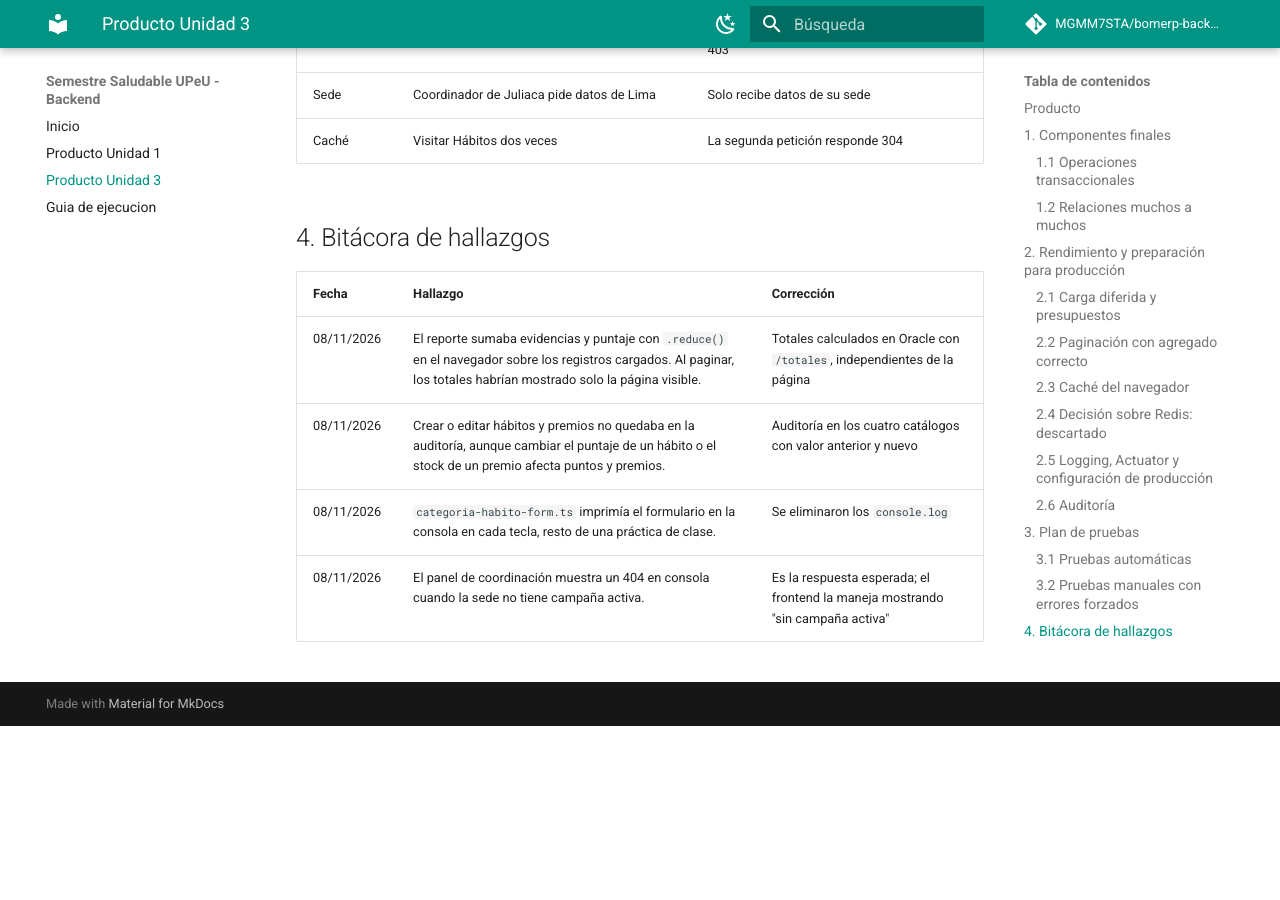
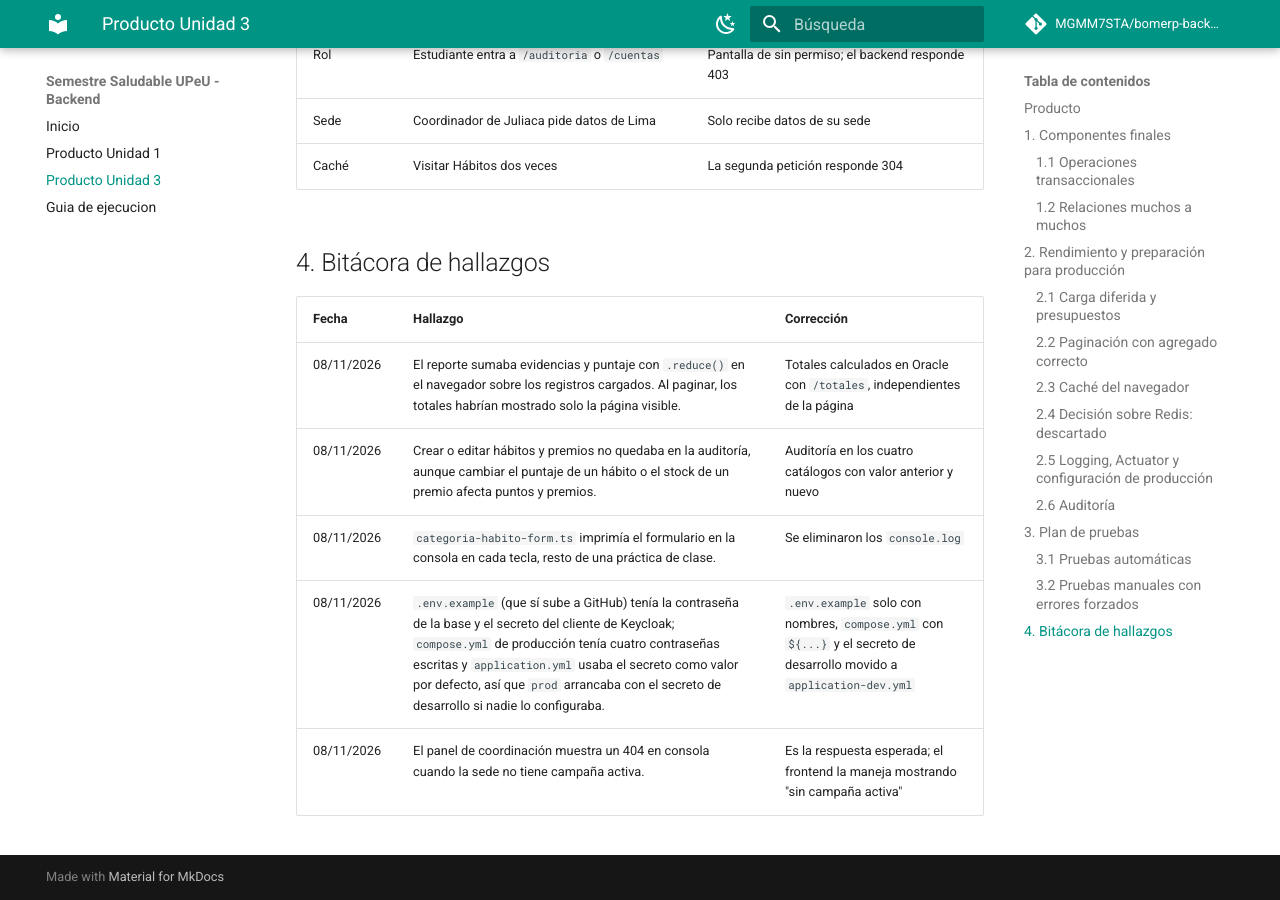
Before and after one commit to MGMM7STA/bomerp-backend, an MkDocs documentation site: the page built from docs/proyecto-integrador/u3/lp2-producto.md, in a window 1280 px wide and 900 px high, scrolled down 5047 px. Built offline with MkDocs 1.6.1 and Material for MkDocs 9.7.7, drawn with Linux system fonts in a browser that asks for light colours; comment, search, counter and statistics services are not loaded; before the commit the page ends 5773 px from its top, so only the background shows below that; some of the changed text lies outside the part shown.

Commit message:
Secretos fuera del repositorio: env.example sin valores y compose de produccion con variables

```diff
--- a/docs/proyecto-integrador/u3/lp2-producto.md
+++ b/docs/proyecto-integrador/u3/lp2-producto.md
@@ -68,7 +68,7 @@
 
 - `logback-spring.xml`: `pe.edu.upeu.bomerp` en `DEBUG` con el perfil `dev` y en `INFO` con `prod`; Hibernate en `WARN` en `prod`.
 - Actuator: `dev` expone todo; `prod` solo `health,info`, y además la seguridad JWT rechaza cualquier petición sin token.
-- `application-prod.yml` lee conexión, usuario, contraseña e issuer de Keycloak desde variables de entorno. `.env.example` documenta los nombres sin valores reales.
+- `application-prod.yml` y `compose.yml` leen conexiones, usuarios, contraseñas y el secreto del cliente de Keycloak desde variables de entorno. `.env.example` documenta los nombres sin valores; el `.env` real está en `.gitignore`.
 - `environment.prod.ts` reemplaza a `environment.ts` en el build de producción por `fileReplacements`.
 
 ### 2.6 Auditoría
@@ -132,4 +132,5 @@
 | 08/11/2026 | El reporte sumaba evidencias y puntaje con `.reduce()` en el navegador sobre los registros cargados. Al paginar, los totales habrían mostrado solo la página visible. | Totales calculados en Oracle con `/totales`, independientes de la página |
 | 08/11/2026 | Crear o editar hábitos y premios no quedaba en la auditoría, aunque cambiar el puntaje de un hábito o el stock de un premio afecta puntos y premios. | Auditoría en los cuatro catálogos con valor anterior y nuevo |
 | 08/11/2026 | `categoria-habito-form.ts` imprimía el formulario en la consola en cada tecla, resto de una práctica de clase. | Se eliminaron los `console.log` |
+| 08/11/2026 | `.env.example` (que sí sube a GitHub) tenía la contraseña de la base y el secreto del cliente de Keycloak; `compose.yml` de producción tenía cuatro contraseñas escritas y `application.yml` usaba el secreto como valor por defecto, así que `prod` arrancaba con el secreto de desarrollo si nadie lo configuraba. | `.env.example` solo con nombres, `compose.yml` con `${...}` y el secreto de desarrollo movido a `application-dev.yml` |
 | 08/11/2026 | El panel de coordinación muestra un 404 en consola cuando la sede no tiene campaña activa. | Es la respuesta esperada; el frontend la maneja mostrando "sin campaña activa" |
--- a/src/main/resources/application-dev.yml
+++ b/src/main/resources/application-dev.yml
@@ -43,3 +43,6 @@
 bomerp:
   cors:
     allowed-origins: http://localhost:4200,http://localhost:5500
+  keycloak:
+    admin:
+      client-secret: saludable-backend-dev-2026
--- a/src/main/resources/application.yml
+++ b/src/main/resources/application.yml
@@ -26,4 +26,4 @@
       url: ${KEYCLOAK_ADMIN_URL:http://localhost:38080}
       realm: saludable
       client-id: saludable-backend
-      client-secret: ${KEYCLOAK_BACKEND_SECRET:saludable-backend-dev-2026}
+      client-secret: ${KEYCLOAK_BACKEND_SECRET:}
```
Also changed, not shown: compose.yml (+4 -4 lines), 1 other file.
